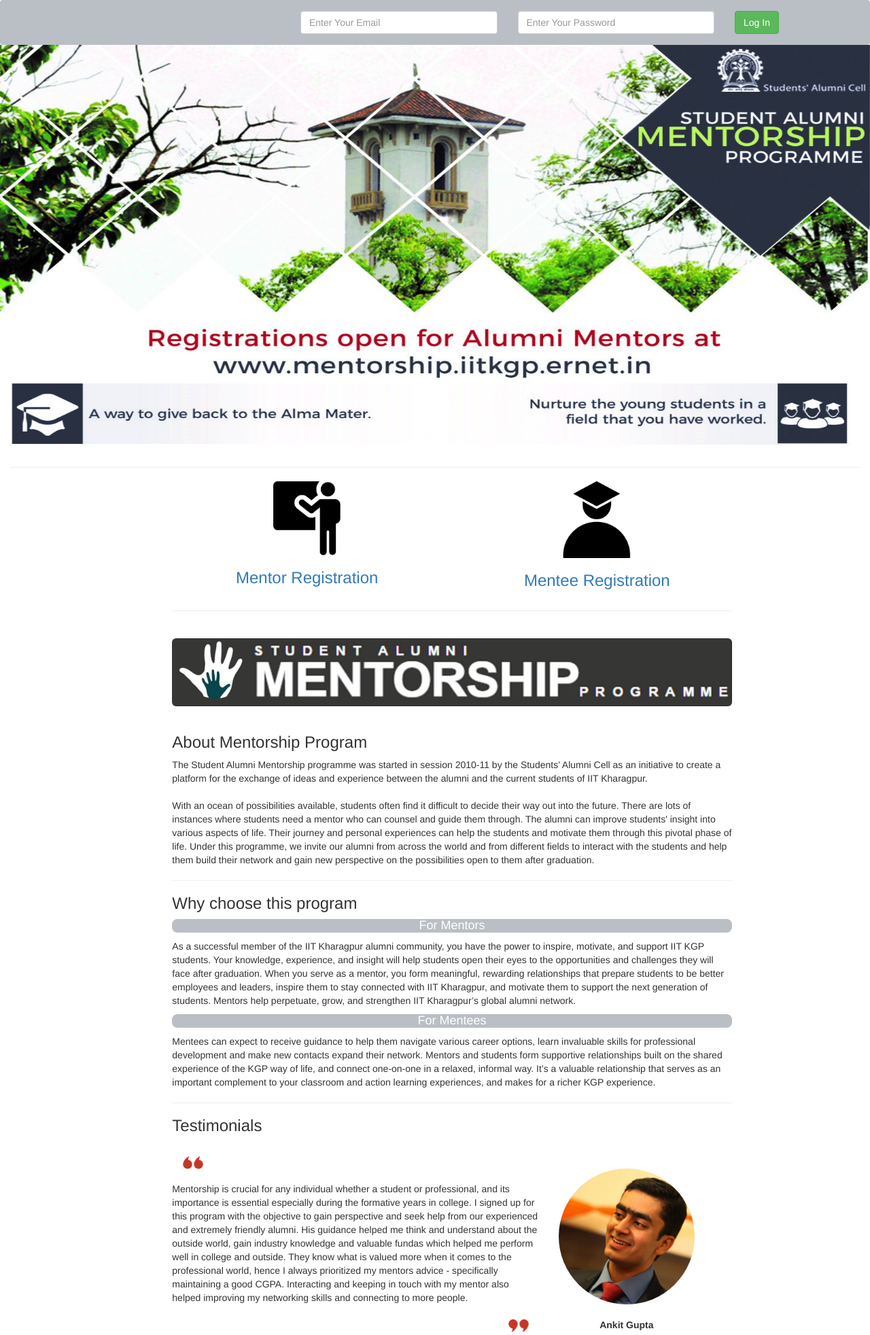
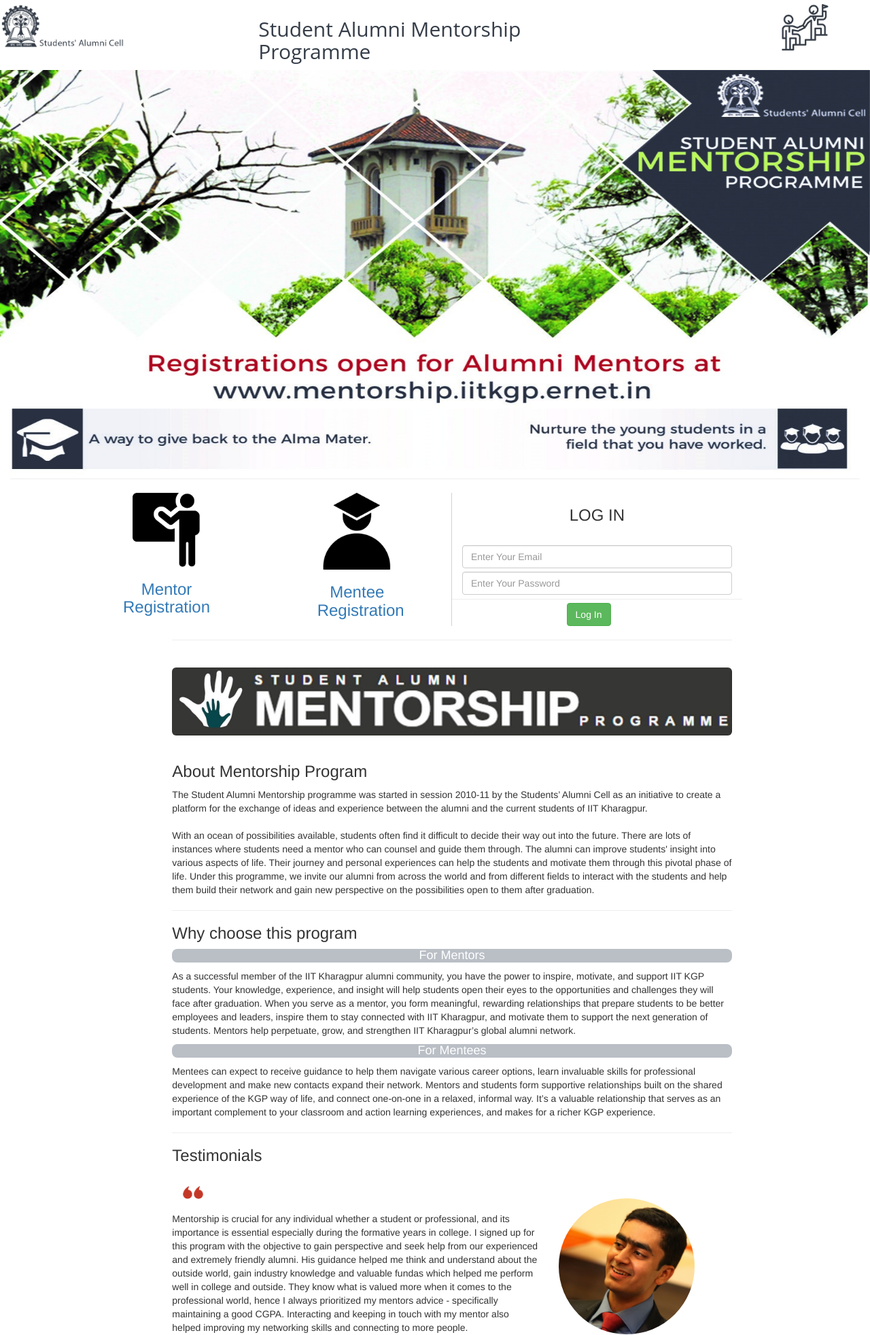
Before and after one commit to students-alumni-cell-iitkgp/mentorship, a CodeIgniter app: page /database/index.php/welcome/index in a window 1280 px wide. Shown: the top 1964 px of the page at 68% size. Run offline with CodeIgniter, Linux system fonts and the light colour scheme; some libraries are stand-ins or nearby versions.

Commit message:
image and nav bar updated (#25)
* image and nav bar updated

* image and nav bar updated

```diff
--- a/application/views/welcome_message.php
+++ b/application/views/welcome_message.php
@@ -132,48 +132,26 @@
  </head>
  <body>
 
-  <div class="navbar" style="padding: 15px; background-color:#babfc6; margin-bottom: 0px;">
-    <div class="row">
-      <div class="col-md-4"></div>
-      <?php
-      $this->load->helper('form');
-      $for=array('class' => 'form-horizontal',
+  <div class="navbar z-depth-5" style="background-color:white; margin-bottom: 0px;">
+      <div class="row" style="margin-top: 5px;width: 99.9%">
+          <div class="col-md-3">
+              <a href="http://www.sac.iitkgp.ac.in/"><img height="65" src="img/logo2.png" alt=""></a>
+          </div>
 
-        'method' => 'post',
-        'role' => 'form',
-        );
-      echo form_open('index.php/login',$for);
-      ?>
-      <div class="col-md-3">
-        <?php
-        $email1 = array('name' => 'eid' ,
-          'type' => 'email',
-          'class' => 'form-control',
-          'placeholder' => 'Enter Your Email',
-          'required' => 'required' );
-        echo form_input($email1);
-        ?>
+          <div class="col-md-6">
+                <h2 style="color: rgb(53,61,72);font-family: 'Open Sans',sans-serif;margin-left: 60px">Student Alumni Mentorship Programme</h2>
+          </div>
+
+          <div class="col-md-2">
+              <img style="float: right;margin-right: -80px" height="70" src="img/logo1.jpg" alt="">
+          </div>
       </div>
-      <div class="col-md-3">
-        <?php
-        $pwd = array('name' => 'pass' ,
-          'type' => 'password',
-          'class' => 'form-control',
-          'placeholder' => 'Enter Your Password',
-          'required' => 'required' );
-        echo form_input($pwd);
-        ?>
-      </div>
-      <div class="col-md-2">
-        <button type="submit" class="btn btn-success">Log In</button>
-      </form>
-    </div>
-  </div>
+
 </div>
 
  	<div id="bg">
 
- 	<div id="myCarousel" class="carousel slide" data-ride="carousel">
+ 	  <div id="myCarousel" class="carousel slide" data-ride="carousel">
    <!-- Indicators -->
    <ol class="carousel-indicators">
      <li data-target="#myCarousel" data-slide-to="0" class="active"></li>
@@ -208,26 +186,74 @@
  </div>
 
  </div> <br>
- <hr> <br> <br> <br> <br> <br><br> <br>
+ <hr> <br>
+ <br><br><br><br> <br>
  <div class="container-fluid">
  	<hr>
  	<div class="row">
 
 
 <div class="col-md-2"> </div>
-
- 		<div class="col-md-8" style="position:relative;left:25px;">
-    <div class="row">
-    <div class="col-md-6" align="center">
+		<div class="col-md-8" style="position:relative;left:25px;">
+    <div class="row fluid">
+    <div class="col-md-3" align="center" style="margin-left: -100px" >
     <a data-toggle="modal" href="#registermentor" style="outline: none;">
     <img src="img/ment.png" style="max-width:100px;">
         <h3>Mentor Registration</h3>
       </a> </div>
-      <div class="col-md-6" align="center">
+      <div class="col-md-3" align="center" style="border-right: 1px solid lightgrey;padding-right: 80px;margin-left: 100px">
       <a data-toggle="modal" data-target="#registerstudent">
       <img src="img/mentee.png" style="max-width:100px;">
         <h3>Mentee Registration</h3>
-      </a> </div> </div>
+      </a> </div>
+
+		<div class="col-md-6" align="center">
+            <div class="row">
+                <h3>LOG IN</h3><br>
+                <div class="col-md-12"></div>
+                <?php
+                $this->load->helper('form');
+                $for=array('class' => 'form-horizontal',
+
+                    'method' => 'post',
+                    'role' => 'form',
+                );
+                echo form_open('index.php/login',$for);
+                ?>
+
+                <div class="col-md-12">
+                    <?php
+                    $email1 = array('name' => 'eid' ,
+                        'type' => 'email',
+                        'class' => 'form-control',
+                        'placeholder' => 'Enter Your Email',
+                        'required' => 'required' );
+                    echo form_input($email1);
+                    ?>
+                </div>
+                <br>
+                <br>
+                <div class="col-md-12">
+                    <?php
+                    $pwd = array('name' => 'pass' ,
+                        'type' => 'password',
+                        'class' => 'form-control',
+                        'placeholder' => 'Enter Your Password',
+                        'required' => 'required' );
+                    echo form_input($pwd);
+                    ?>
+                </div>
+                <br>
+                <hr>
+                <div class="col-md-2" style="margin-right: 21px;padding-top: -5px;margin-top: -15px;margin-left: 36%">
+                    <button  type="submit" class="btn btn-success">Log In</button>
+                    </form>
+                </div>
+            </div>
+        </div>
+
+
+	</div>
       <hr>
  			<br>
  			<div class="tab-content" style="width:100%">
```
